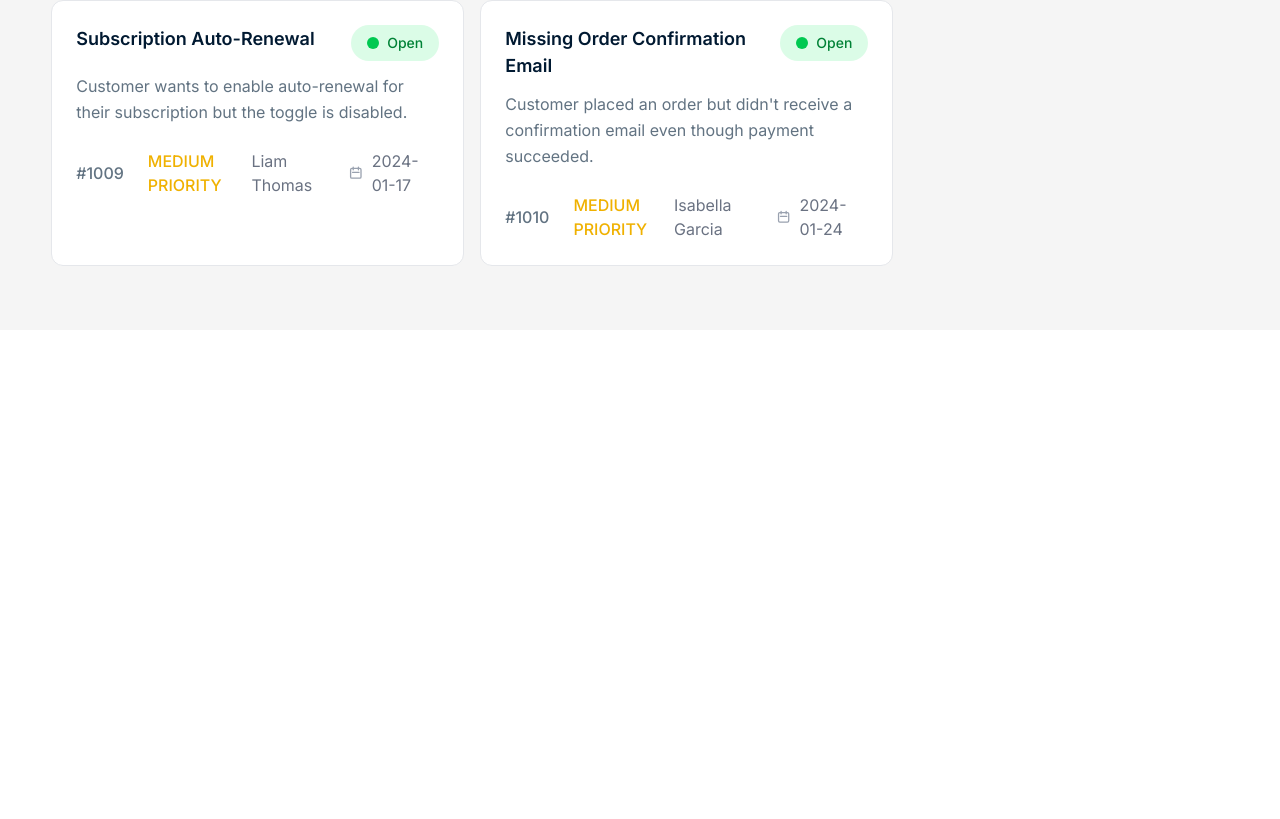
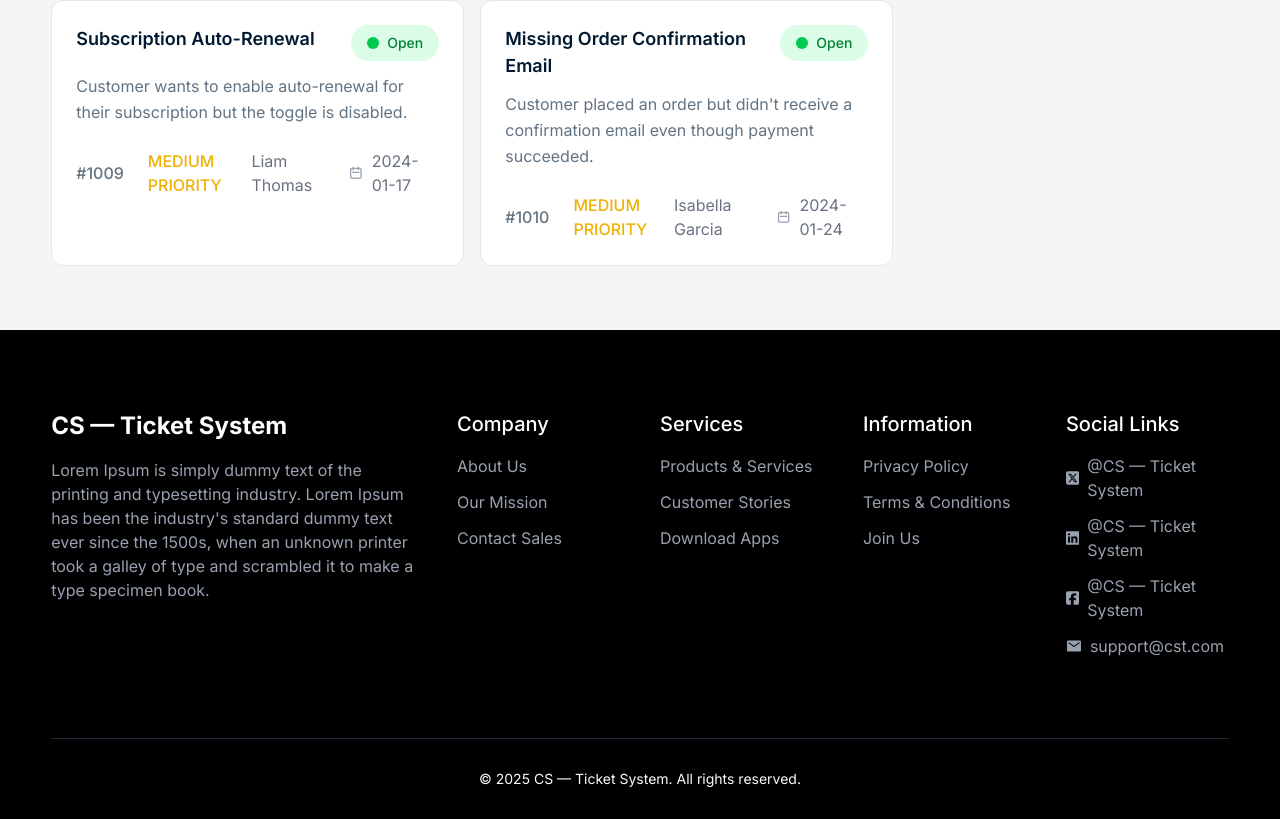
Before and after one commit to Akhlakur07/Customer-Support-Ticket-System, a React (Vite) app: page / in a window 1280 px wide. Shown: the part 1616-2435 px from the top of the page. Before the commit the page ends 1946 px from the top, so only its background shows below. Built offline with nearby package versions, Linux system fonts and the light colour scheme.

Commit message:
Footer done

```diff
--- a/package.json
+++ b/package.json
@@ -13,6 +13,8 @@
     "@tailwindcss/vite": "^4.2.1",
     "react": "^19.2.0",
     "react-dom": "^19.2.0",
+    "react-icons": "^5.6.0",
+    "sweetalert2": "^11.26.21",
     "tailwindcss": "^4.2.1"
   },
   "devDependencies": {
--- a/src/App.jsx
+++ b/src/App.jsx
@@ -3,6 +3,7 @@ import "./App.css";
 import Hero from "./components/Hero";
 import Navbar from "./components/Navbar";
 import Ticket from "./components/Ticket";
+import Footer from "./components/Footer";
 
 function App() {
   const [inProgressCount, setInProgressCount] = useState(0);
@@ -19,6 +20,7 @@ function App() {
         <Navbar />
         <Hero inProgressCount={inProgressCount} resolvedCount={resolvedCount} />
         <Ticket updateCounts={updateCounts} />
+        <Footer />
       </div>
     </>
   );
--- /dev/null
+++ b/src/components/Footer.jsx
@@ -0,0 +1,97 @@
+import React from "react";
+import { FaSquareXTwitter } from "react-icons/fa6";
+import { FaLinkedin } from "react-icons/fa";
+import { FaSquareFacebook } from "react-icons/fa6";
+import { IoMdMail } from "react-icons/io";
+
+const Footer = () => {
+  return (
+    <footer className="bg-black text-gray-400 pt-20">
+      <div className="grid md:grid-cols-6 gap-10 px-[4%]">
+
+        {/* Brand */}
+        <div className="md:col-span-2">
+          <h2 className="text-white text-2xl font-bold mb-4">
+            CS — Ticket System
+          </h2>
+          <p className="text-[16px] leading-6 max-w-sm">
+            Lorem Ipsum is simply dummy text of the printing and typesetting
+            industry. Lorem Ipsum has been the industry's standard dummy text
+            ever since the 1500s, when an unknown printer took a galley of type
+            and scrambled it to make a type specimen book.
+          </p>
+        </div>
+
+        {/* Company */}
+        <div>
+          <h3 className="text-white text-xl font-medium mb-4">Company</h3>
+          <ul className="space-y-3 text-[16px]">
+            <li className="hover:text-white cursor-pointer">About Us</li>
+            <li className="hover:text-white cursor-pointer">Our Mission</li>
+            <li className="hover:text-white cursor-pointer">Contact Sales</li>
+          </ul>
+        </div>
+
+        {/* Services */}
+        <div>
+          <h3 className="text-white text-xl font-medium mb-4">Services</h3>
+          <ul className="space-y-3 text-[16px]">
+            <li className="hover:text-white cursor-pointer">
+              Products & Services
+            </li>
+            <li className="hover:text-white cursor-pointer">
+              Customer Stories
+            </li>
+            <li className="hover:text-white cursor-pointer">
+              Download Apps
+            </li>
+          </ul>
+        </div>
+
+        {/* Information */}
+        <div>
+          <h3 className="text-white text-xl font-medium mb-4">Information</h3>
+          <ul className="space-y-3 text-[16px]">
+            <li className="hover:text-white cursor-pointer">
+              Privacy Policy
+            </li>
+            <li className="hover:text-white cursor-pointer">
+              Terms & Conditions
+            </li>
+            <li className="hover:text-white cursor-pointer">
+              Join Us
+            </li>
+          </ul>
+        </div>
+
+        {/* Social */}
+        <div>
+          <h3 className="text-white text-xl font-medium mb-4">Social Links</h3>
+          <ul className="space-y-3 text-[16px]">
+            <li className="flex items-center gap-2 hover:text-white cursor-pointer">
+              <FaSquareXTwitter /> @CS — Ticket System
+            </li>
+            <li className="flex items-center gap-2 hover:text-white cursor-pointer">
+              <FaLinkedin /> @CS — Ticket System
+            </li>
+            <li className="flex items-center gap-2 hover:text-white cursor-pointer">
+              <FaSquareFacebook /> @CS — Ticket System
+            </li>
+            <li className="flex items-center gap-2 hover:text-white cursor-pointer">
+              <IoMdMail /> support@cst.com
+            </li>
+          </ul>
+        </div>
+      </div>
+<div>
+
+</div>
+      {/* Divider */}
+      <div className="border-t border-gray-800 mx-[4%] mt-20 py-7.5 text-center text-sm text-[#FAFAFA]">
+        © 2025 CS — Ticket System. All rights reserved.
+      </div>
+    </footer>
+  );
+};
+
+export default Footer;
--- a/src/components/Ticket.jsx
+++ b/src/components/Ticket.jsx
@@ -163,7 +163,9 @@ const Ticket = ({ updateCounts }) => {
         <div className="bg-gray-100 rounded-lg space-y-3">
           {resolved.map((ticket) => (
             <div key={ticket.ID} className="bg-[#E0E7FF] p-5 rounded-md">
-              <p className="text-lg font-medium text-[#001931]">{ticket.Title}</p>
+              <p className="text-lg font-medium text-[#001931]">
+                {ticket.Title}
+              </p>
             </div>
           ))}
 
```
Also changed, not shown: 1 other file (tests, documents, lock files or other folders).
